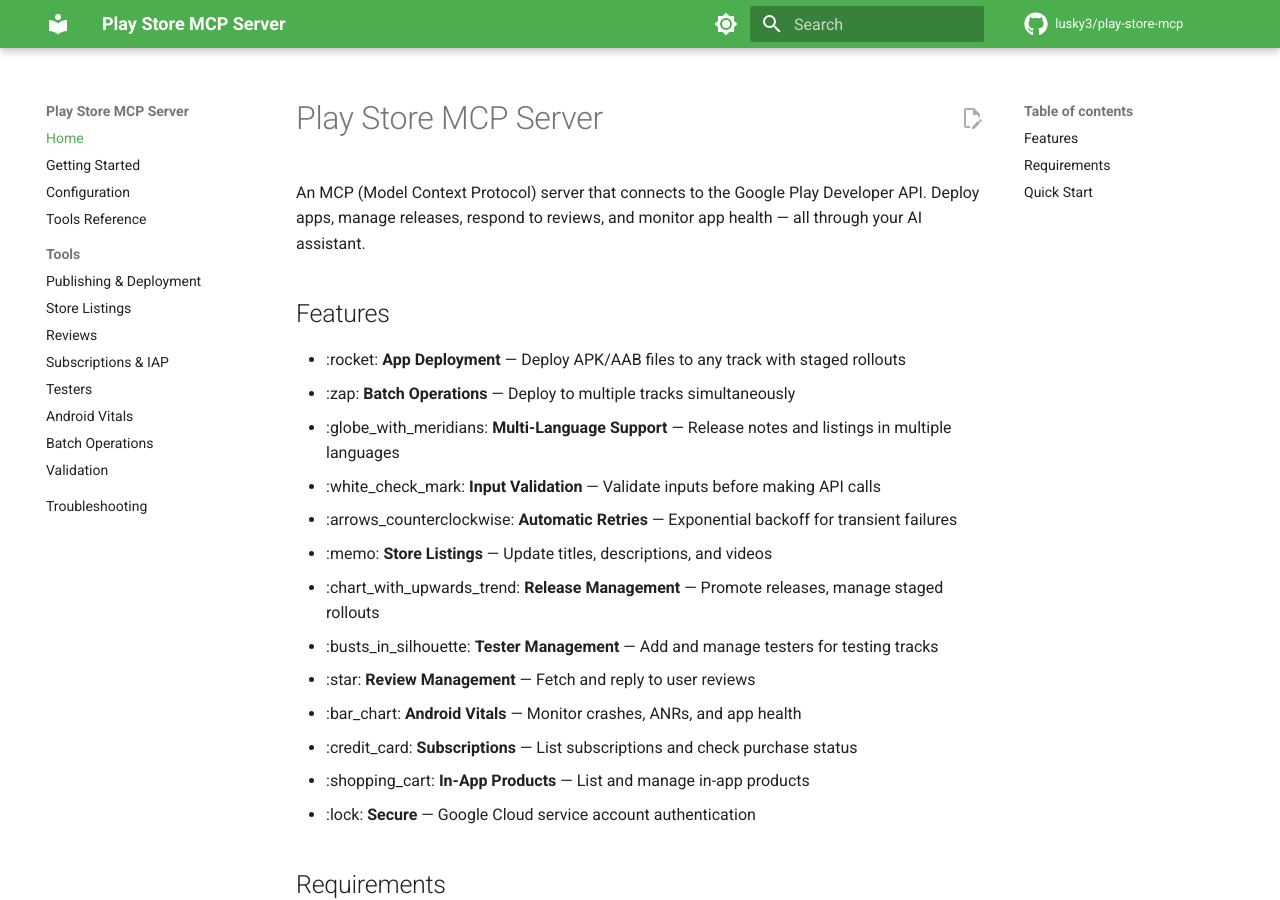
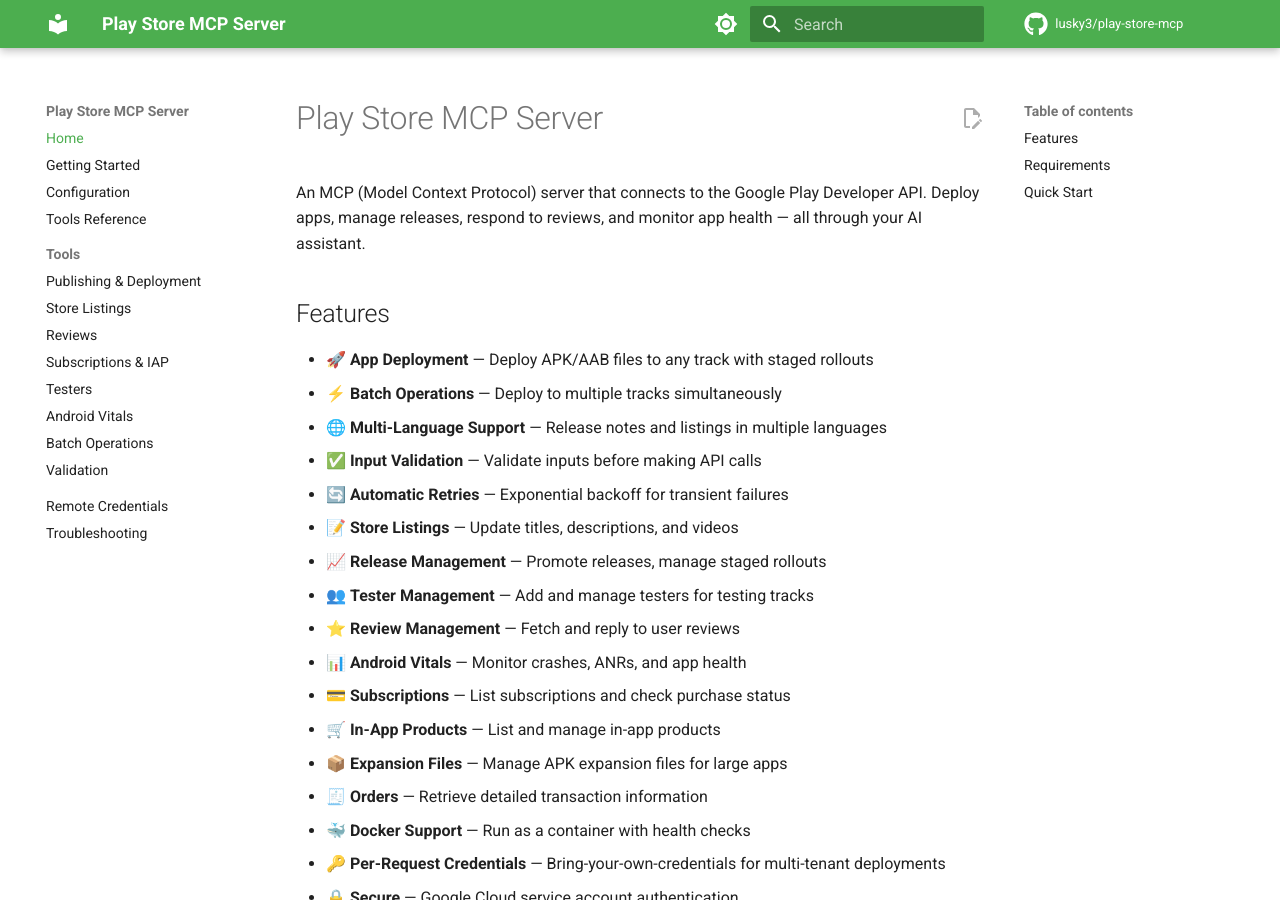
Before and after one commit to lusky3/play-store-mcp, an MkDocs documentation site: the page built from docs/index.md, in a window 1280 px wide and 900 px high. Built offline with MkDocs 1.6.1 and Material for MkDocs 9.7.7, drawn with Linux system fonts in a browser that asks for light colours; comment, search, counter and statistics services are not loaded.

Commit message:
docs: update README and docs site for v0.2.0
- Add Docker badge, install section, and health endpoint to README
- Add Kiro MCP client configuration
- Add per-request credentials and GOOGLE_PLAY_STORE_CREDENTIALS env var
- Replace :emoji: shortcodes with Unicode emojis in docs site
- Add Docker tab to getting-started installation
- Add remote-credentials page to mkdocs nav
- Update development setup to use uv sync --dev

```diff
--- a/docs/index.md
+++ b/docs/index.md
@@ -4,19 +4,23 @@
 
 ## Features
 
-- :rocket: **App Deployment** — Deploy APK/AAB files to any track with staged rollouts
-- :zap: **Batch Operations** — Deploy to multiple tracks simultaneously
-- :globe_with_meridians: **Multi-Language Support** — Release notes and listings in multiple languages
-- :white_check_mark: **Input Validation** — Validate inputs before making API calls
-- :arrows_counterclockwise: **Automatic Retries** — Exponential backoff for transient failures
-- :memo: **Store Listings** — Update titles, descriptions, and videos
-- :chart_with_upwards_trend: **Release Management** — Promote releases, manage staged rollouts
-- :busts_in_silhouette: **Tester Management** — Add and manage testers for testing tracks
-- :star: **Review Management** — Fetch and reply to user reviews
-- :bar_chart: **Android Vitals** — Monitor crashes, ANRs, and app health
-- :credit_card: **Subscriptions** — List subscriptions and check purchase status
-- :shopping_cart: **In-App Products** — List and manage in-app products
-- :lock: **Secure** — Google Cloud service account authentication
+- 🚀 **App Deployment** — Deploy APK/AAB files to any track with staged rollouts
+- ⚡ **Batch Operations** — Deploy to multiple tracks simultaneously
+- 🌐 **Multi-Language Support** — Release notes and listings in multiple languages
+- ✅ **Input Validation** — Validate inputs before making API calls
+- 🔄 **Automatic Retries** — Exponential backoff for transient failures
+- 📝 **Store Listings** — Update titles, descriptions, and videos
+- 📈 **Release Management** — Promote releases, manage staged rollouts
+- 👥 **Tester Management** — Add and manage testers for testing tracks
+- ⭐ **Review Management** — Fetch and reply to user reviews
+- 📊 **Android Vitals** — Monitor crashes, ANRs, and app health
+- 💳 **Subscriptions** — List subscriptions and check purchase status
+- 🛒 **In-App Products** — List and manage in-app products
+- 📦 **Expansion Files** — Manage APK expansion files for large apps
+- 🧾 **Orders** — Retrieve detailed transaction information
+- 🐳 **Docker Support** — Run as a container with health checks
+- 🔑 **Per-Request Credentials** — Bring-your-own-credentials for multi-tenant deployments
+- 🔒 **Secure** — Google Cloud service account authentication
 
 ## Requirements
 
--- a/mkdocs.yml
+++ b/mkdocs.yml
@@ -57,4 +57,5 @@
       - Android Vitals: tools/vitals.md
       - Batch Operations: tools/batch.md
       - Validation: tools/validation.md
+  - Remote Credentials: remote-credentials.md
   - Troubleshooting: troubleshooting.md
```
Also changed, not shown: README.md (+57 -171 lines), docs/configuration.md (+32 -1 lines), docs/getting-started.md (+9 -1 lines).
